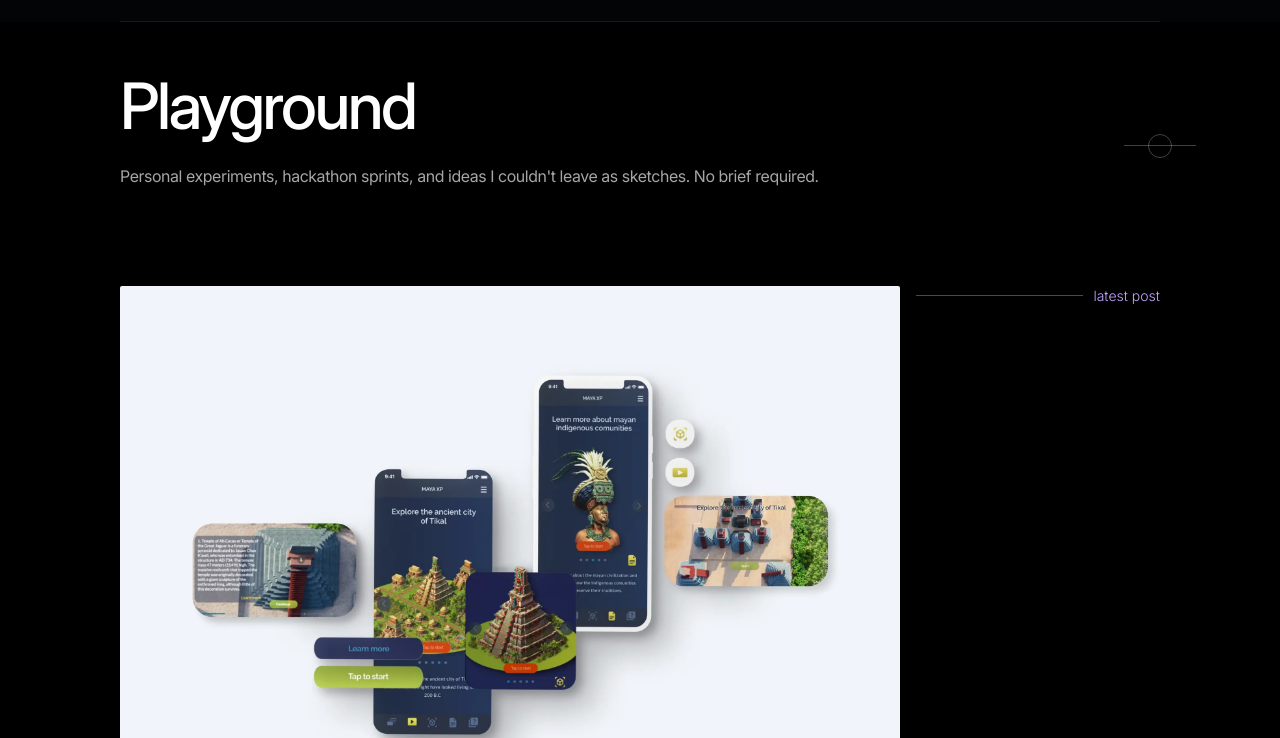
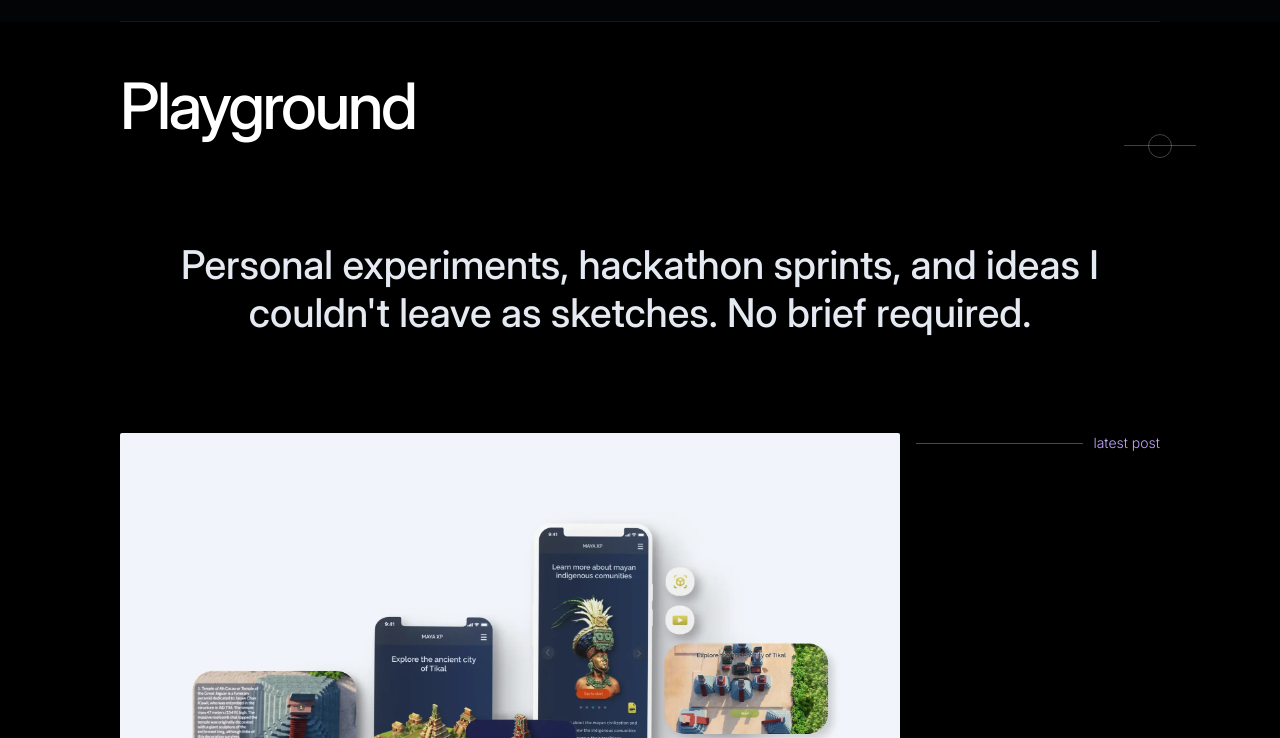
Before and after one commit to Arturomartint/JorgeMartin, a plain HTML site: page playground/index.html in a window 1280 px wide. Shown: the part 62-800 px from the top of the page. Drawn offline with Linux system fonts and the light colour scheme.

Commit message:
Match subtitle style to About page lead across playground and contact

```diff
--- a/playground/index.html
+++ b/playground/index.html
@@ -50,10 +50,8 @@
   </header>
 
   <main class="page" style="--accent: #c4a7ff">
-    <div class="page-hero">
-      <h1 class="page-title aim">Playground</h1>
-      <p class="muted">Personal experiments, hackathon sprints, and ideas I couldn't leave as sketches. No brief required.</p>
-    </div>
+    <h1 class="page-title aim">Playground</h1>
+    <p class="lead">Personal experiments, hackathon sprints, and ideas I couldn't leave as sketches. No brief required.</p>
 
     <!-- ===== Latest post ===== -->
     <a class="post-feature" href="mayaxp/">
```
Also changed, not shown: contact/index.html (+1 -1 lines).
